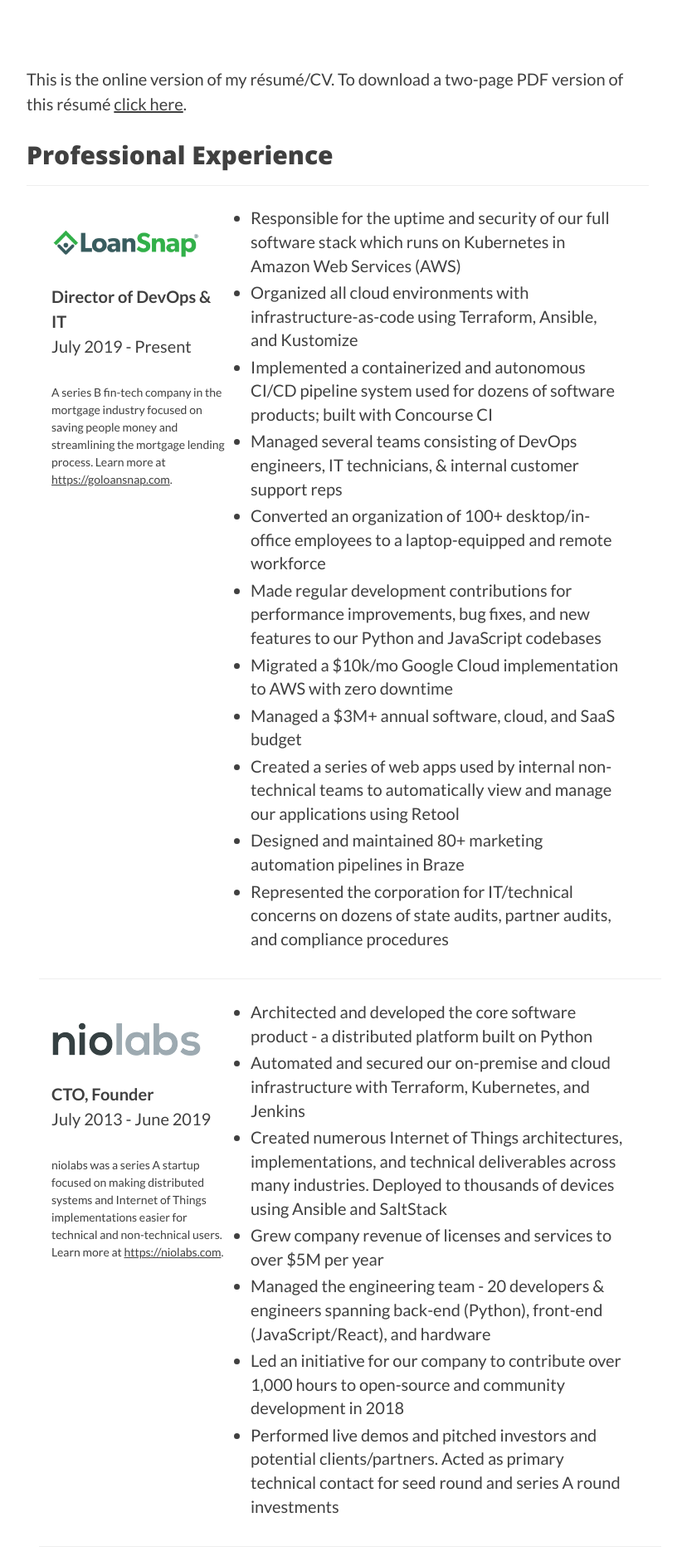
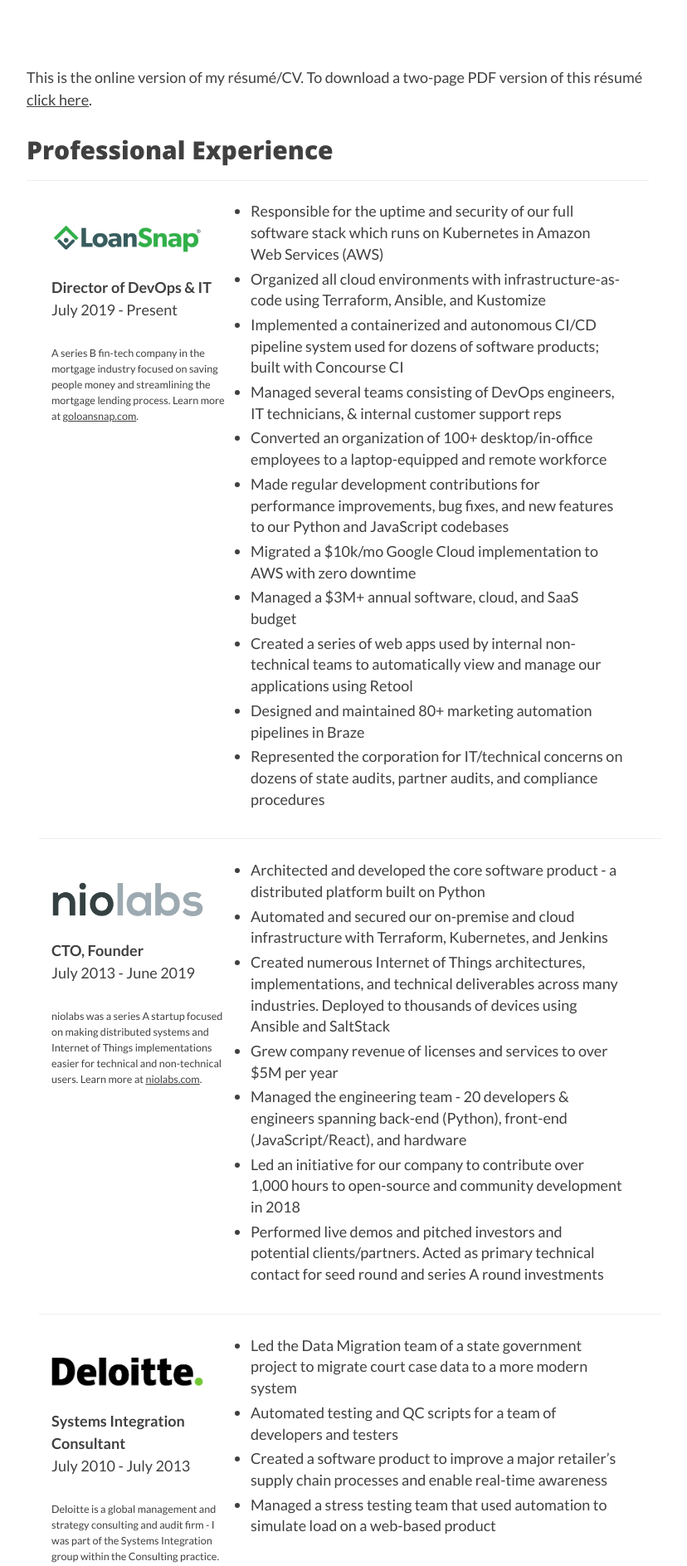
Before and after one commit to mattdodge/.codes, a Jekyll site: the page built from pages/resume.md, in a window 1280 px wide. Shown: the part 448-2335 px from the top of the page at 83% size, without its empty margins (233-1061 px from the left). Built offline with Jekyll 4.4.1, drawn with Linux system fonts in a browser that asks for light colours; nearby versions of some CDN libraries; comment, search, counter and statistics services are not loaded; some of the changed text lies outside the part shown.

Commit message:
font size adjustment

```diff
--- a/css/clean-blog.css
+++ b/css/clean-blog.css
@@ -226,7 +226,7 @@
 }
 body {
   font-family: 'Lato', 'Times New Roman', serif;
-  font-size: 20px;
+  font-size: 18px;
   color: #404040;
 }
 p {
--- a/less/clean-blog.less
+++ b/less/clean-blog.less
@@ -6,7 +6,7 @@
 
 body {
 	.serif;
-	font-size: 20px;
+	font-size: 18px;
 	color: @gray-dark;
 }
 
```
Also changed, not shown: pages/resume.md (+3 -3 lines), css/clean-blog.min.css.
